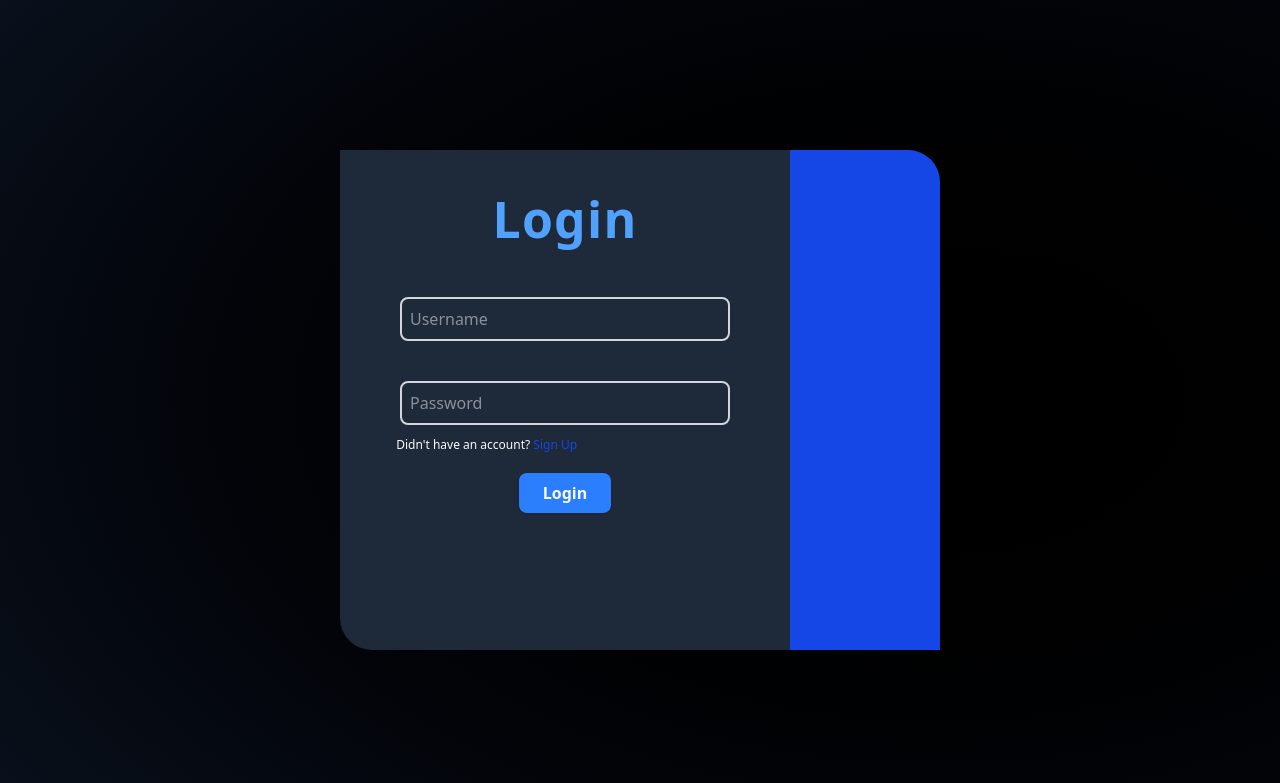
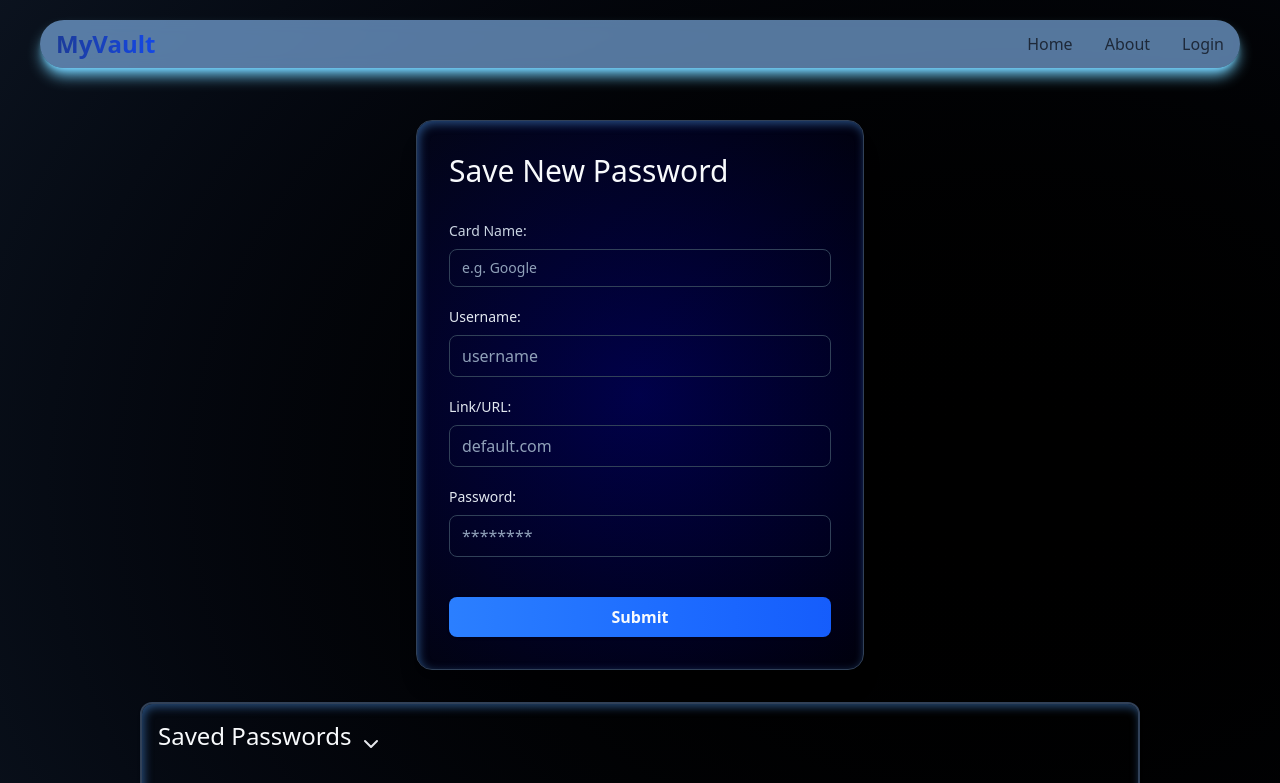
Before and after one commit to tailorg664/password-manager, a React (Vite) app in the folder Frontend/: page /password in a window 1280 px wide. Before the commit this address led to /login. Shown: the top 783 px of the page. Built offline with nearby package versions, Linux system fonts and the light colour scheme; no server answers.

Commit message:
Password Page finalization

```diff
--- a/Frontend/src/App.jsx
+++ b/Frontend/src/App.jsx
@@ -34,10 +34,11 @@ function App() {
           />
           <Route path="/login" element={!authUser?<Login />:<Navigate to={"/password"}/>} />
           <Route path="/signup" element={!authUser?<Signup />:<Navigate to={"/password"}/>} />
-          <Route path="/password" element={authUser?<>
+        <Route path="/password" element={!authUser?<>
                    <Navbar />
                    <Password />
                  </> :<Navigate to={"/login"} replace/>}/>
+                 {/* have to change this later */}
           {/* Add more routes here as needed */}
           <Route path="*" element={<NotFound />} />
         </Routes>
--- a/Frontend/src/components/Button.jsx
+++ b/Frontend/src/components/Button.jsx
@@ -1,7 +1,7 @@
  function Button({children,...props}){
      return (
        <button
-         className=" bg-blue-500 hover:bg-blue-600 text-slate-50 font-semibold py-2 px-6 rounded-lg shadow transition"
+         className=" bg-gradient-to-r from-blue-500 to-blue-600 hover:from-blue-600 hover:to-blue-800 text-slate-50 font-semibold py-2 px-6 rounded-lg shadow transition"
          {...props}
        >
          {children}
--- a/Frontend/src/components/Navbar.jsx
+++ b/Frontend/src/components/Navbar.jsx
@@ -1,9 +1,12 @@
-import React from "react";
+import React, { useRef } from "react";
 import { useNavigate } from "react-router-dom";
 import useAuthStore from "../store/useAuthStore.js";
+import { Menu } from "lucide-react";
 function Navbar() {
   const [isTop, setIsTop] = React.useState(true);
-
+  const [isMobile, setIsMobile] = React.useState(window.innerWidth <= 768);
+  const [isDropdownOpen, setIsDropdownOpen] = React.useState(false);
+  const dropdownRef = useRef(null);
   React.useEffect(() => {
     const handleScroll = () => {
       if (window.scrollY > 15) {
@@ -12,16 +15,33 @@ function Navbar() {
         setIsTop(true);
       }
     };
+    const handleClickOutside = (e) => {
+      if (
+        isDropdownOpen &&
+        dropdownRef.current &&
+        !dropdownRef.current.contains(e.target)
+      ) {
+        setIsDropdownOpen(false);
+      }
+    };
+    const handleResize = () => {
+      setIsMobile(window.innerWidth <= 768);
+    };
+
     window.addEventListener("scroll", handleScroll);
+    window.addEventListener("resize", handleResize);
+    window.addEventListener("mousedown", handleClickOutside);
     return () => {
       window.removeEventListener("scroll", handleScroll);
+      window.removeEventListener("resize", handleResize);
+      window.removeEventListener("mousedown", handleClickOutside);
     };
-  }, [isTop]);
+  }, [isTop, isDropdownOpen]);
   const navigate = useNavigate();
   function NavButton({ children, ...props }) {
     return (
       <button
-        className=" w-auto px-4 py-3 transition-all duration-200 hover:bg-blue-600/25   hover:text-xl "
+        className="w-auto px-4 py-3 transition-all duration-200 hover:bg-blue-600/25 hover:text-xl"
         {...props}
       >
         {children}
@@ -48,7 +68,29 @@ function Navbar() {
         <h1 className="bg-gradient-to-r from-blue-900 to-blue-700 bg-clip-text pl-4 text-2xl font-bold text-transparent">
           MyVault
         </h1>
-        <div className="flex items-center text-gray-800">
+        {isMobile ? (
+          <NavButton onClick={() => setIsDropdownOpen((prev) => !prev)}>
+            <Menu />
+          </NavButton>
+        ) : (
+          <div className="flex items-center text-gray-800">
+            <NavButton onClick={() => navigate("/")}>Home</NavButton>
+            <NavButton
+              onClick={() => {
+                window.scrollTo({
+                  top: document.body.scrollHeight,
+                  behavior: "smooth",
+                });
+              }}
+            >
+              About
+            </NavButton>
+            <NavButton onClick={handleClick}>{label}</NavButton>
+          </div>
+        )}
+      </div>
+      {isDropdownOpen && (
+        <div className="absolute top-16 right-10 z-50 flex flex-col rounded-lg bg-blue-300/60 p-4 backdrop-blur-sm">
           <NavButton onClick={() => navigate("/")}>Home</NavButton>
           <NavButton
             onClick={() => {
@@ -62,7 +104,7 @@ function Navbar() {
           </NavButton>
           <NavButton onClick={handleClick}>{label}</NavButton>
         </div>
-      </div>
+      )}
     </div>
   );
 }
--- a/Frontend/src/index.css
+++ b/Frontend/src/index.css
@@ -35,5 +35,7 @@
       transform: rotate(3deg);
     }
   }
+  --inset-shadow-custom: inset 2px 3px 10px rgba(74, 144, 226, 0.5);
+  --inset-shadow-minor: inset 1px -2px 10px rgba(74, 144, 226, 0.5);
 
 }
--- a/Frontend/src/pages/Password.jsx
+++ b/Frontend/src/pages/Password.jsx
@@ -1,4 +1,4 @@
-import React,{useState} from "react";
+import React, { useState } from "react";
 import Input from "../components/Input.jsx";
 import Button from "../components/Button.jsx";
 import usePasswordStore from "../store/usePasswordStore.js";
@@ -17,7 +17,7 @@ function Password() {
     showSavedPasswords,
     isSavingPassword,
     deletePassword,
-    updatePassword
+    updatePassword,
   } = usePasswordStore();
   // Password saving functionality
   const [formData, setFormData] = React.useState({
@@ -118,26 +118,41 @@ function Password() {
     url: "",
     password: "",
   });
-  const handleEditPassword = (e) =>{
+  const handleEditPassword = (e) => {
     e.preventDefault();
     // Here you would typically send the updated data to your backend
     updatePassword(editData._id, editData);
     setIsEditModalOpen(false);
-  }
+  };
+  const cardRef = React.useRef(null);
+  const handleMouseMove = (e) => {
+    const card = cardRef.current;
+    const rect = card.getBoundingClientRect();
+    const x = e.clientX - rect.left;
+    const y = e.clientY - rect.top;
+
+    card.style.setProperty("--x", `${x}px`);
+    card.style.setProperty("--y", `${y}px`);
+  };
+
   return (
-    <div className="flex flex-col items-center min-h-screen w-full p-10  py-20 space-y-8  bg-radial from-black to-slate-800 text-slate-50 animate-gradient-password">
+    <div className="animate-gradient-password flex min-h-screen w-full flex-col items-center space-y-8 bg-radial from-black to-slate-800 p-10 py-30 text-slate-50">
       {/* Save Password Card */}
-      <div className="relative w-[600px] bg-slate-800 border border-slate-700 rounded-2xl shadow-xl  p-8 transition">
-        <h2 className="text-2xl font-bold text-slate-50 mb-8">
+      <div
+        className="mx-auto w-full max-w-md rounded-2xl border border-slate-700 p-6 shadow-xl inset-shadow-custom transition sm:p-8"
+        ref={cardRef}
+        style={{
+          background: `radial-gradient(600px circle at var(--x, 50%) var(--y, 50%), rgba(0,0,240,0.3), transparent 70%)`,
+        }}
+        onMouseMove={handleMouseMove}
+      >
+        <h2 className="mb-6 text-3xl font-light text-slate-50 sm:mb-8">
           Save New Password
         </h2>
 
-        <form
-          onSubmit={handleSubmit}
-          className="grid grid-cols-[130px_1fr] gap-y-6 gap-x-4 mt-2 relative"
-        >
-          {/* Card Name Field at Top Right */}
-          <div className="absolute top-[-60px] right-0 flex items-center gap-2">
+        <form onSubmit={handleSubmit} className="flex flex-col gap-5">
+          {/* Card Name Field */}
+          <div className="flex flex-col gap-2">
             <label
               htmlFor="cardName"
               className="text-sm font-medium text-slate-300"
@@ -148,15 +163,16 @@ function Password() {
               type="text"
               id="cardName"
               placeholder="e.g. Google"
-              className="border border-slate-600 rounded-md px-3 py-1 text-sm bg-slate-700 text-slate-100 placeholder-slate-400 w-[160px] focus:outline-none focus:ring-2 focus:ring-blue-500"
               name="name"
               value={formData.name}
               onChange={handleChange}
+              className="rounded-lg border border-slate-700 bg-transparent px-3 py-2 text-sm text-slate-100 placeholder-slate-400 focus:ring-2 focus:ring-blue-500"
             />
           </div>
 
           {/* Username */}
-          <label className="text-lg font-medium text-slate-200">
+          <div className="flex flex-col gap-2">
+            <label className="text-sm font-medium text-slate-200">
               Username:
             </label>
             <Input
@@ -164,11 +180,13 @@ function Password() {
               name="username"
               value={formData.username}
               onChange={handleChange}
-            className="px-3 bg-slate-700 text-slate-100 placeholder-slate-400 border border-slate-600 focus:ring-2 focus:ring-blue-500"
+              className="rounded-lg border border-slate-700 bg-transparent px-3 py-2 text-slate-100 placeholder-slate-400 focus:ring-2 focus:ring-blue-500"
             />
+          </div>
 
           {/* URL */}
-          <label className="text-lg font-medium text-slate-200">
+          <div className="flex flex-col gap-2">
+            <label className="text-sm font-medium text-slate-200">
               Link/URL:
             </label>
             <Input
@@ -177,11 +195,13 @@ function Password() {
               name="url"
               value={formData.url}
               onChange={handleChange}
-            className="px-3 bg-slate-700 text-slate-100 placeholder-slate-400 border border-slate-600 focus:ring-2 focus:ring-blue-500"
+              className="rounded-lg border border-slate-700 bg-transparent px-3 py-2 text-slate-100 placeholder-slate-400 focus:ring-2 focus:ring-blue-500"
             />
+          </div>
 
           {/* Password */}
-          <label className="text-lg font-medium text-slate-200">
+          <div className="flex flex-col gap-2">
+            <label className="text-sm font-medium text-slate-200">
               Password:
             </label>
             <Input
@@ -190,42 +210,40 @@ function Password() {
               name="password"
               value={formData.password}
               onChange={handleChange}
-            className="px-3 bg-slate-700 text-slate-100 placeholder-slate-400 border border-slate-600 focus:ring-2 focus:ring-blue-500"
+              className="rounded-lg border border-slate-700 bg-transparent px-3 py-2 text-slate-100 placeholder-slate-400 focus:ring-2 focus:ring-blue-500"
             />
+          </div>
 
-          <div></div>
-          <Button
-            type="submit"
-            className="bg-blue-500 hover:bg-blue-600 text-white font-semibold py-2 px-6 rounded-lg shadow transition disabled:opacity-50"
-          >
+          {/* Submit Button */}
+          <Button type="submit" style={{ marginTop: "20px" }}>
             Submit
           </Button>
         </form>
       </div>
 
       {/* Saved Passwords Table */}
-      <div className="w-[600px] lg:w-[1000px]  rounded-md p-4 shadow bg-slate-800">
+      <div className="w-90 sm:w-[600px] rounded-xl border-2 border-slate-700 bg-transparent p-4 shadow inset-shadow-custom lg:w-[1000px]">
         <div
-          className="flex items-center space-x-2 mb-4 text-4xl font-medium text-gray-200 cursor-pointer"
+          className="mb-4 flex flex-row cursor-pointer items-center space-x-2 text-4xl font-medium text-gray-200"
           onClick={toggleView}
         >
-          <h2 className="text-2xl font-bold text-slate-50 mb-4">
+          <h2 className="mb-4 text-2xl font-medium text-slate-50">
             Saved Passwords
           </h2>
           {expanded ? (
-            <ChevronDown className="w-6 h-6 transition-transform duration-300" />
+            <ChevronDown className="h-6 w-6 transition-transform duration-300" />
           ) : (
-            <ChevronRight className="w-6 h-6 transition-transform duration-300" />
+            <ChevronRight className="h-6 w-6 transition-transform duration-300" />
           )}
         </div>
 
         <div
-          className={`overflow-x-auto transition-all duration-500 overflow-hidden ${
+          className={`overflow-hidden overflow-x-auto transition-all duration-500 ${
             expanded ? "max-h-screen" : "max-h-0"
           }`}
         >
-          <table className="w-full text-left text-sm text-slate-300 border border-slate-700 rounded-md overflow-hidden">
-            <thead className=" font-semibold">
+          <table className="w-full overflow-hidden rounded-md border border-slate-700 text-left text-sm text-slate-300 inset-shadow-minor">
+            <thead className="font-semibold">
               <tr>
                 <th className="px-6 py-3 text-left">#</th>
                 <th className="px-6 py-3 text-left">Name</th>
@@ -237,12 +255,12 @@ function Password() {
             </thead>
             <tbody>
               {savedPasswords.map((e, index) => (
-                <tr key={index} className="hover:bg-slate-700/40 transition">
+                <tr key={index} className="transition hover:bg-slate-700/40">
                   <td className="px-6 py-3">{index + 1}</td>
                   <td className="px-6 py-3">{e.name}</td>
                   <td className="px-6 py-3">{e.username}</td>
                   <td className="px-6 py-3">{e.url}</td>
-                  <td className="px-6 py-3 flex w-[100px] items-center gap-2">
+                  <td className="flex w-[100px] items-center gap-2 px-6 py-3">
                     <span>
                       {visiblePasswords[index] ? e.password : "•••••••••••"}
                     </span>
@@ -260,7 +278,7 @@ function Password() {
 
                   <td className="px-6 py-3">
                     <button
-                      className="text-gray-500 hover:text-gray-700 mr-2"
+                      className="mr-2 text-gray-500 hover:text-gray-700"
                       onClick={() => {
                         setEditData(e); // e is the row data
                         setIsEditModalOpen(true);
@@ -282,9 +300,9 @@ function Password() {
         </div>
       </div>
       {isEditModalOpen && (
-        <div className="fixed inset-0 bg-black bg-opacity-50 flex justify-center items-center z-50">
-          <div className="bg-slate-700 p-6 rounded-lg w-full max-w-md">
-            <h2 className="text-xl font-semibold mb-4 text-gray-800">
+        <div className="bg-opacity-50 fixed inset-0 z-50 flex items-center justify-center bg-black">
+          <div className="w-full max-w-md rounded-lg bg-slate-700 p-6">
+            <h2 className="mb-4 text-xl font-semibold text-gray-800">
               Edit Password
             </h2>
             <form onSubmit={handleEditPassword}>
@@ -295,7 +313,7 @@ function Password() {
                   setEditData({ ...editData, name: e.target.value })
                 }
                 placeholder="Name"
-                className="mb-2 p-2 w-full border rounded"
+                className="mb-2 w-full rounded border p-2"
               />
               <input
                 type="text"
@@ -304,7 +322,7 @@ function Password() {
                   setEditData({ ...editData, username: e.target.value })
                 }
                 placeholder="Username"
-                className="mb-2 p-2 w-full border rounded"
+                className="mb-2 w-full rounded border p-2"
               />
               <input
                 type="url"
@@ -313,7 +331,7 @@ function Password() {
                   setEditData({ ...editData, url: e.target.value })
                 }
                 placeholder="URL"
-                className="mb-2 p-2 w-full border rounded"
+                className="mb-2 w-full rounded border p-2"
               />
               <input
                 type="text"
@@ -322,20 +340,20 @@ function Password() {
                   setEditData({ ...editData, password: e.target.value })
                 }
                 placeholder="Password"
-                className="mb-4 p-2 w-full border rounded"
+                className="mb-4 w-full rounded border p-2"
               />
 
               <div className="flex justify-end gap-2">
                 <button
                   type="button"
                   onClick={() => setIsEditModalOpen(false)}
-                  className="px-4 py-2 rounded bg-gray-300 hover:bg-gray-400"
+                  className="rounded bg-gray-300 px-4 py-2 hover:bg-gray-400"
                 >
                   Cancel
                 </button>
                 <button
                   type="submit"
-                  className="px-4 py-2 rounded bg-blue-600 text-white hover:bg-blue-700"
+                  className="rounded bg-blue-600 px-4 py-2 text-white hover:bg-blue-700"
                 >
                   Save
                 </button>
```
Lines whose indentation alone changed are shown as unchanged.
